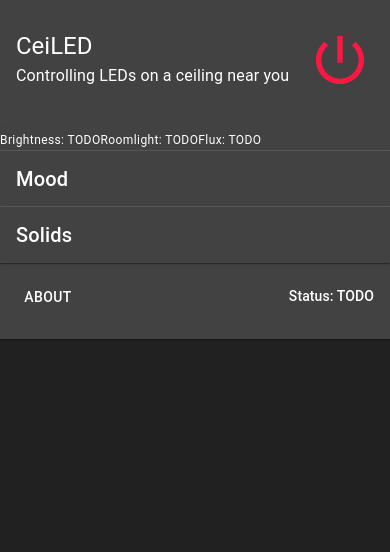
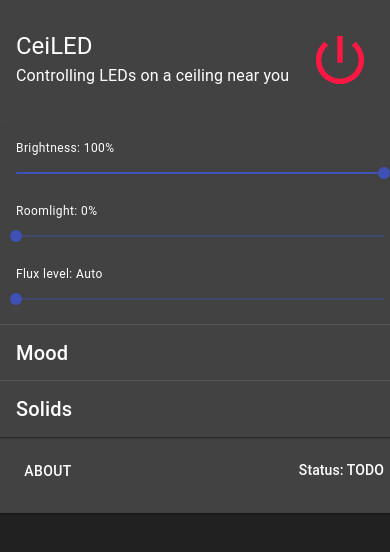
Before and after one commit to bvobart/ceiLED, a React (Create React App) app in the folder ceiled-web/: page / in a window 390 px wide. Shown: the top 552 px of the page. Built offline with nearby package versions, Linux system fonts and the light colour scheme.

Commit message:
Implements responsive global controls layout

```diff
--- a/ceiled-web/src/components/Footer.tsx
+++ b/ceiled-web/src/components/Footer.tsx
@@ -1,9 +1,17 @@
 import React from 'react';
 import { Card, Typography, Button, CardContent, Grid } from '@material-ui/core';
+import { makeStyles } from '@material-ui/styles';
+
+const useStyles = makeStyles({
+  card: {
+    minWidth: '400px',
+  },
+});
 
 const Footer = () => {
+  const classes = useStyles();
   return (
-    <Card square={true}>
+    <Card square={true} className={classes.card}>
       <CardContent>
         <Grid container justify='space-between' alignItems='center'>
           <Button variant='text'>About</Button>
--- a/ceiled-web/src/components/Header.tsx
+++ b/ceiled-web/src/components/Header.tsx
@@ -17,7 +17,7 @@ const useStyles = makeStyles({
   powerButtonOn: {
     color: green.A400,
   }
-})
+});
 
 const Header = () => {
   const classes = useStyles();
@@ -26,7 +26,7 @@ const Header = () => {
   // TODO: add CeiLED functionality
 
   return (
-    <Card className={classes.card} square={true}>
+    <Card square className={classes.card}>
       <CardContent>
         <Grid container justify='space-between' alignItems='center'>
           <Grid item>
--- /dev/null
+++ b/ceiled-web/src/components/controls/BrightnessSlider.tsx
@@ -0,0 +1,30 @@
+import React, { useState } from 'react';
+import { Grid, Typography, Slider } from '@material-ui/core';
+
+interface BrightnessSliderProps {
+  className?: string
+}
+
+const BrightnessSlider = (props: BrightnessSliderProps) => {
+  const [brightness, setBrightness] = useState(100);
+  // TODO: change to useCeiled or so
+
+  return (
+    <Grid container item className={props.className} alignItems='center'>
+      <Grid item xs={12} sm={2}>
+        <Typography variant='caption'>Brightness: {brightness}%</Typography>
+      </Grid>
+      <Grid item xs={12} sm={10}>
+        <Slider
+          value={brightness}
+          onChange={(_, newBrightness) => setBrightness(newBrightness as number)}
+          min={0}
+          max={100}
+          step={1}
+        />
+      </Grid>
+    </Grid>
+  )
+}
+
+export default BrightnessSlider;
--- /dev/null
+++ b/ceiled-web/src/components/controls/FluxSlider.tsx
@@ -0,0 +1,30 @@
+import React, { useState } from 'react';
+import { Grid, Typography, Slider } from '@material-ui/core';
+
+interface FluxSliderProps {
+  className?: string
+}
+
+const FluxSlider = (props: FluxSliderProps) => {
+  const [flux, setFlux] = useState(-1);
+  // TODO: change to useCeiled or so
+
+  return (
+    <Grid container item className={props.className} alignItems='center'>
+      <Grid item xs={12} sm={2}>
+        <Typography variant='caption'>Flux level: {flux === -1 ? 'Auto' : flux}</Typography>
+      </Grid>
+      <Grid item xs={12} sm={10}>
+        <Slider
+          value={flux}
+          onChange={(_, newFlux) => setFlux(newFlux as number)}
+          min={-1}
+          max={5}
+          step={1}
+        />
+      </Grid>
+    </Grid>
+  )
+}
+
+export default FluxSlider;
--- /dev/null
+++ b/ceiled-web/src/components/controls/RoomlightSlider.tsx
@@ -0,0 +1,30 @@
+import React, { useState } from 'react';
+import { Grid, Typography, Slider } from '@material-ui/core';
+
+interface RoomlightSliderProps {
+  className?: string
+}
+
+const RoomlightSlider = (props: RoomlightSliderProps) => {
+  const [roomlight, setRoomlight] = useState(0);
+  // TODO: change to useCeiled or so
+
+  return (
+    <Grid container item className={props.className} alignItems='center'>
+      <Grid item xs={12} sm={2}>
+        <Typography variant='caption'>Roomlight: {roomlight}%</Typography>
+      </Grid>
+      <Grid item xs={12} sm={10}>
+        <Slider
+          value={roomlight}
+          onChange={(_, newRoomlight) => setRoomlight(newRoomlight as number)}
+          min={0}
+          max={100}
+          step={1}
+        />
+      </Grid>
+    </Grid>
+  )
+}
+
+export default RoomlightSlider;
--- a/ceiled-web/src/controls/GlobalControls.tsx
+++ b/ceiled-web/src/controls/GlobalControls.tsx
@@ -1,12 +1,25 @@
 import React from 'react';
-import { Typography, Card } from '@material-ui/core';
+import { Card, Grid, makeStyles } from '@material-ui/core';
+import BrightnessSlider from '../components/controls/BrightnessSlider';
+import RoomlightSlider from '../components/controls/RoomlightSlider';
+import FluxSlider from '../components/controls/FluxSlider';
+
+const useStyles = makeStyles({
+  card: {
+    minWidth: '368px', // 400 - padding-left - padding-right
+    padding: '8px 16px 8px 16px',
+  },
+});
 
 const GlobalControls = () => {
+  const classes = useStyles();
   return (
-    <Card square={true}>
-      <Typography variant='caption'>Brightness: TODO</Typography>
-      <Typography variant='caption'>Roomlight: TODO</Typography>
-      <Typography variant='caption'>Flux: TODO</Typography>
+    <Card square className={classes.card}>
+      <Grid container justify='space-between' alignItems='center' spacing={1}>
+        <BrightnessSlider />
+        <RoomlightSlider />
+        <FluxSlider />
+      </Grid>
     </Card>
   )
 }
--- a/ceiled-web/src/controls/MoodControls.tsx
+++ b/ceiled-web/src/controls/MoodControls.tsx
@@ -1,9 +1,16 @@
 import React from 'react';
-import { Card, CardContent, Typography, ExpansionPanel, ExpansionPanelDetails, ExpansionPanelSummary } from '@material-ui/core';
+import { Typography, ExpansionPanel, ExpansionPanelDetails, ExpansionPanelSummary, makeStyles } from '@material-ui/core';
+
+const useStyles = makeStyles({
+  panel: {
+    minWidth: '400px',
+  },
+});
 
 const MoodControls = () => {
+  const classes = useStyles();
   return (
-    <ExpansionPanel>
+    <ExpansionPanel className={classes.panel}>
       <ExpansionPanelSummary>
         <Typography variant='h6'>Mood</Typography>
       </ExpansionPanelSummary>
--- a/ceiled-web/src/controls/SolidControls.tsx
+++ b/ceiled-web/src/controls/SolidControls.tsx
@@ -1,9 +1,16 @@
 import React from 'react';
-import { ExpansionPanel, ExpansionPanelSummary, Typography, ExpansionPanelDetails } from '@material-ui/core';
+import { ExpansionPanel, ExpansionPanelSummary, Typography, ExpansionPanelDetails, makeStyles } from '@material-ui/core';
+
+const useStyles = makeStyles({
+  panel: {
+    minWidth: '400px',
+  },
+});
 
 const SolidControls = () => {
+  const classes = useStyles();
   return (
-    <ExpansionPanel>
+    <ExpansionPanel className={classes.panel}>
       <ExpansionPanelSummary>
         <Typography variant='h6'>Solids</Typography>
       </ExpansionPanelSummary>
```
